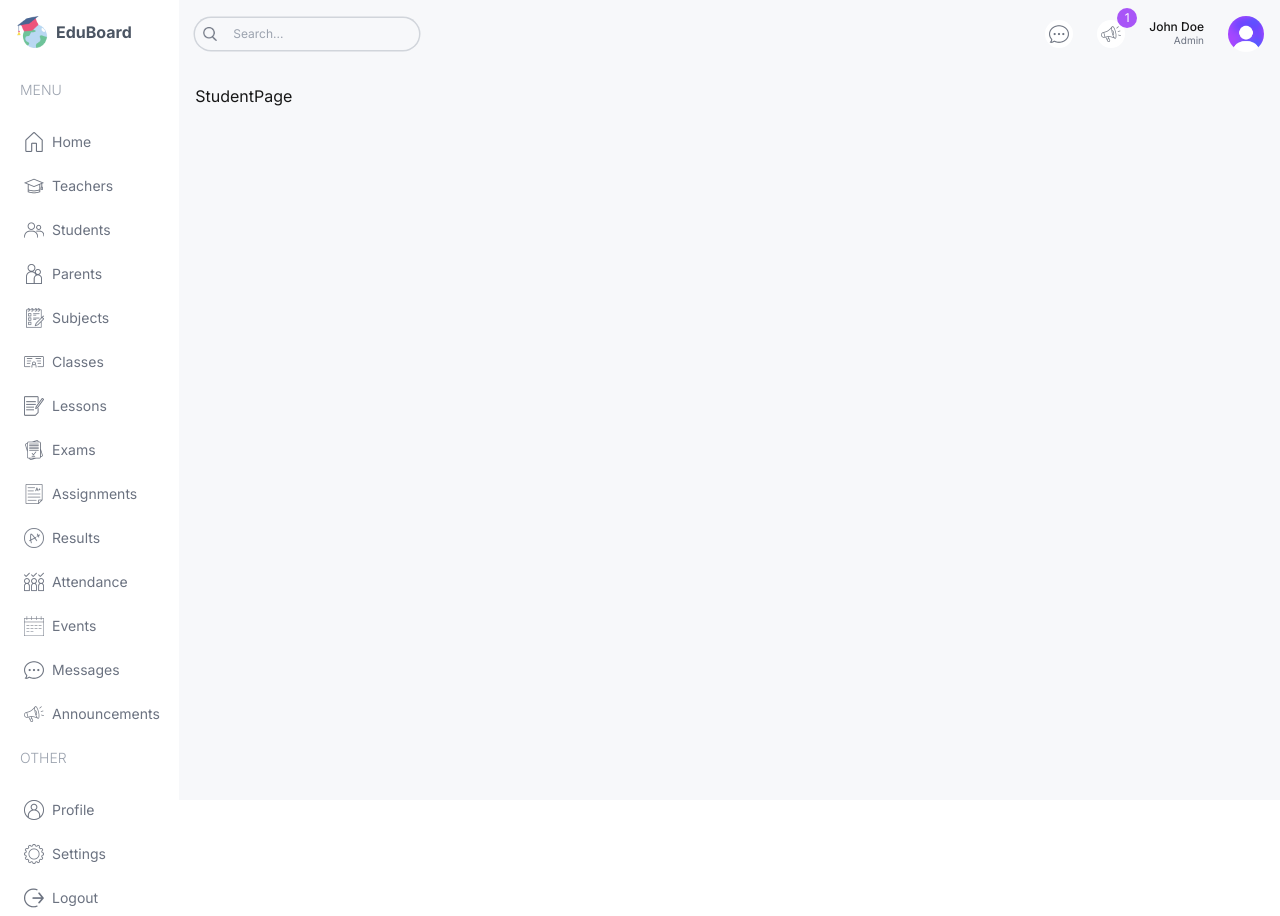
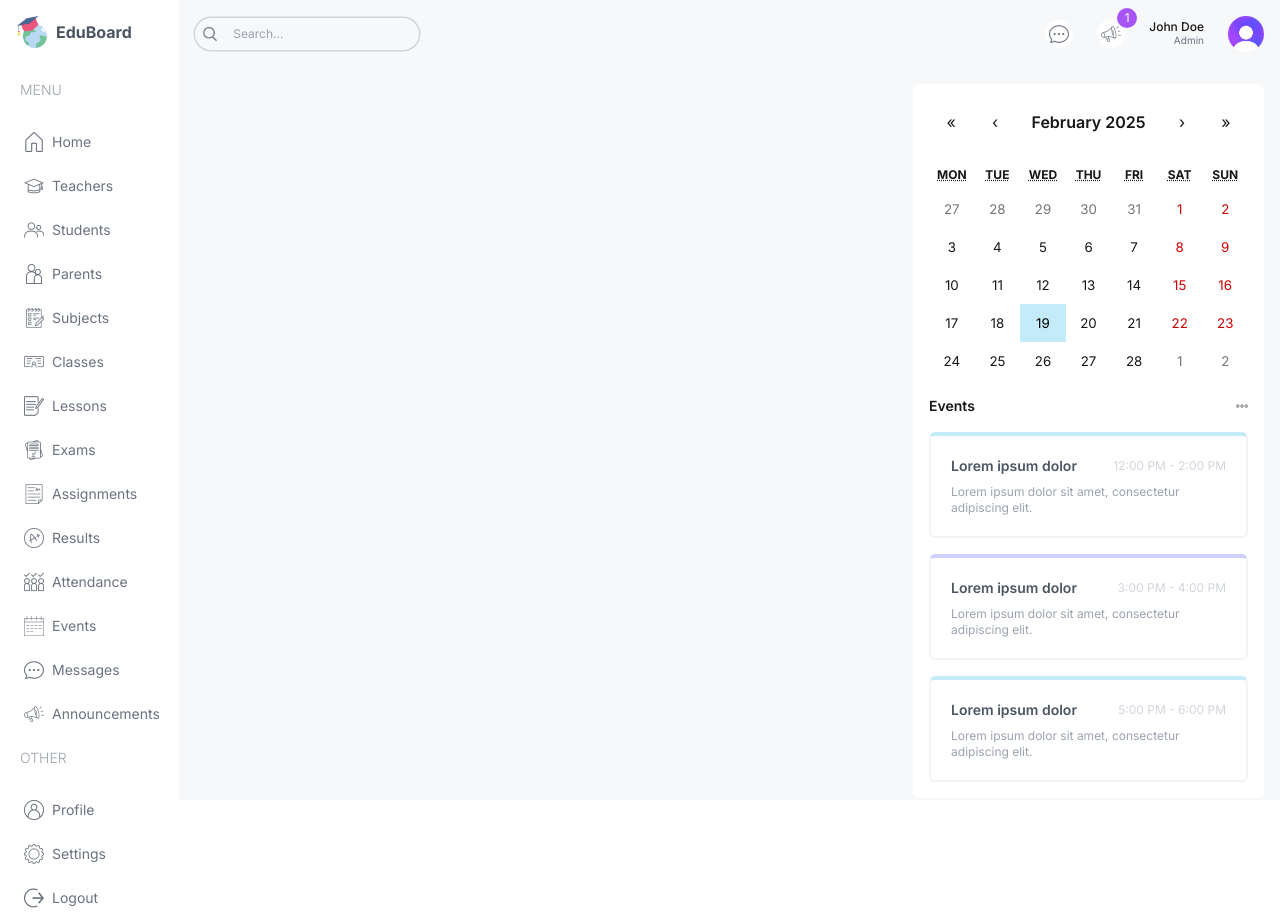
Before and after one commit to mysandesh/EduBoard, a Next.js app: page /student in a window 1280 px wide. Built offline with nearby package versions, Linux system fonts and the light colour scheme.

Commit message:
Student Page sidebar content added

```diff
--- a/src/app/(dashboard)/student/page.tsx
+++ b/src/app/(dashboard)/student/page.tsx
@@ -1,5 +1,19 @@
+import Announcements from "@/components/Announcements";
+import EventCalendar from "@/components/EventCalendar";
+
 const StudentPage = () => {
-  return <div className="p-4 flex gap-4 flex-col xl:flex-row">StudentPage</div>;
+  return (
+    <div className="p-4 flex gap-4 flex-col xl:flex-row">
+      {/*LEFT ) */}
+      <div className="w-full xl:w-2/3"></div>
+      {/* RIGHT */}
+
+      <div className="w-full xl:w-1/3 flex flex-col gap-8">
+        <EventCalendar />
+        <Announcements />
+      </div>
+    </div>
+  );
 };
 
 export default StudentPage;
```
